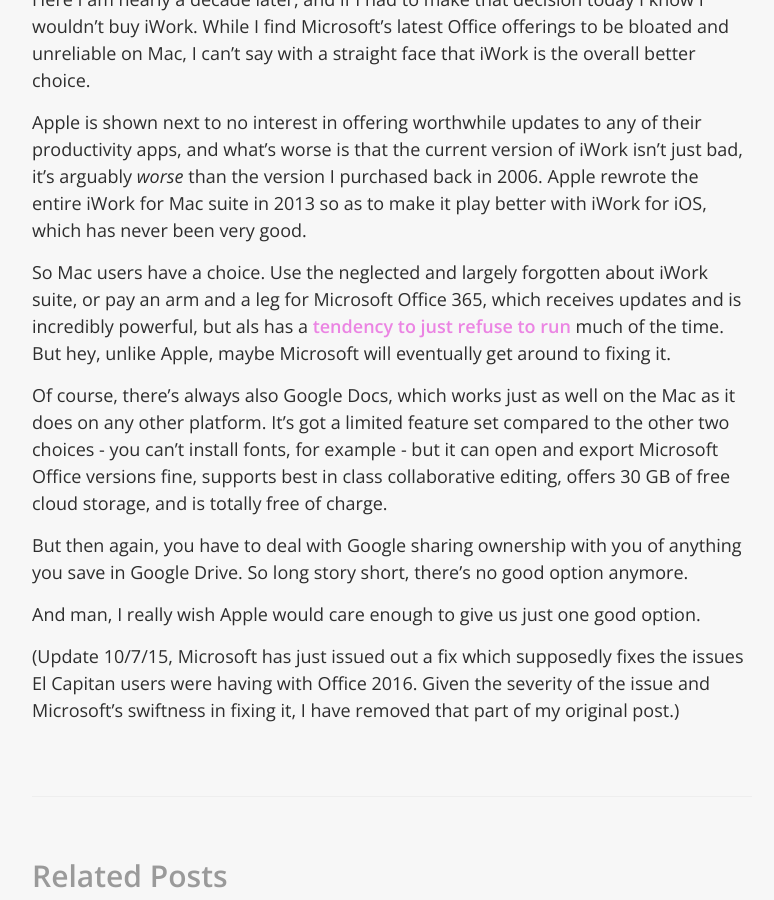
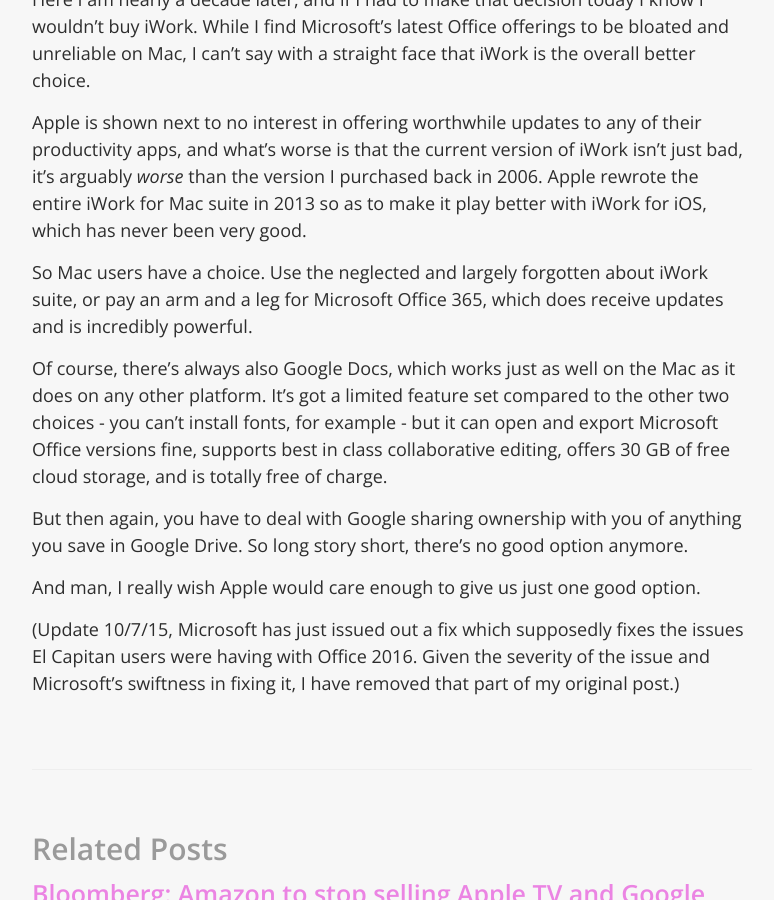
Before and after one commit to derfbwh/derfbwh.github.io, a Jekyll site: the page built from _posts/2015-10-06-apple-productivity-apps.md, in a window 1280 px wide and 900 px high, scrolled down 995 px. Shown: the whole window, without its empty margins (248-1022 px from the left). Built offline with Jekyll 4.4.1, drawn with Linux system fonts in a browser that asks for light colours; Markdown is read by kramdown in place of the engine named in the settings.

Commit message:
Created :_posts/2015-10-06-apple-productivity-apps.md

```diff
--- a/_posts/2015-10-06-apple-productivity-apps.md
+++ b/_posts/2015-10-06-apple-productivity-apps.md
@@ -15,7 +15,7 @@
 
 Apple is shown next to no interest in offering worthwhile updates to any of their productivity apps, and what's worse is that the current version of iWork isn't just bad, it's  arguably <i>worse</i> than the version I purchased back in 2006. Apple rewrote the entire iWork for Mac suite in 2013 so as to make it play better with iWork for iOS, which has never been very good.
 
-So Mac users have a choice. Use the neglected and largely forgotten about iWork suite, or pay an arm and a leg for Microsoft Office 365, which receives updates and is incredibly powerful, but als has a [tendency to just refuse to run](http://www.digitaltrends.com/computing/office-2016-is-having-trouble-staying-alive-on-el-capitan/) much of the time. But hey, unlike Apple, maybe Microsoft will eventually get around to fixing it.
+So Mac users have a choice. Use the neglected and largely forgotten about iWork suite, or pay an arm and a leg for Microsoft Office 365, which does receive updates and is incredibly powerful.
 
 Of course, there's always also Google Docs, which works just as well on the Mac as it does on any other platform. It's got a limited feature set compared to the other two choices - you can't install fonts, for example - but it can open and export Microsoft Office versions fine, supports best in class collaborative editing, offers 30 GB of free cloud storage, and is totally free of charge.
 
```
